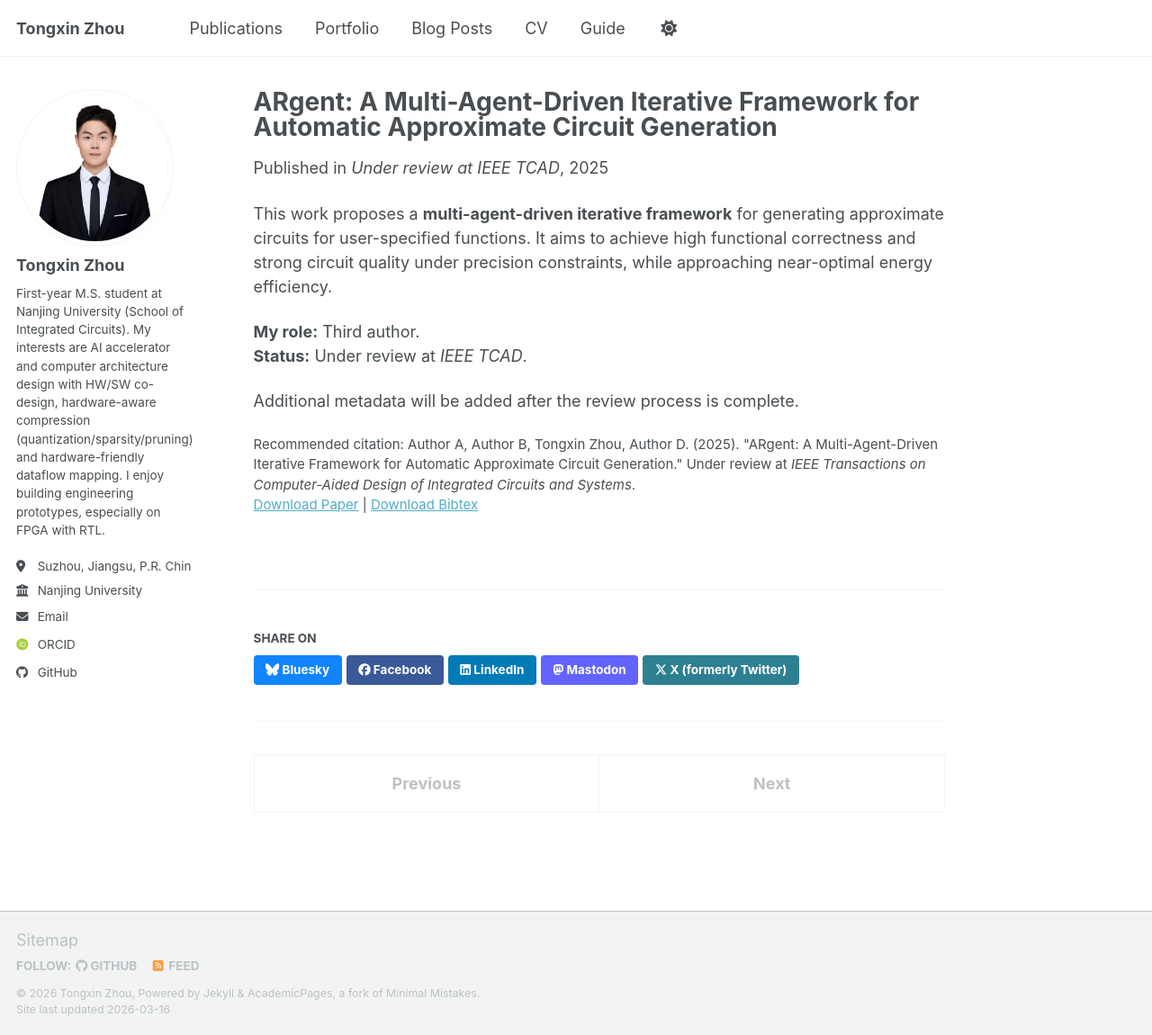
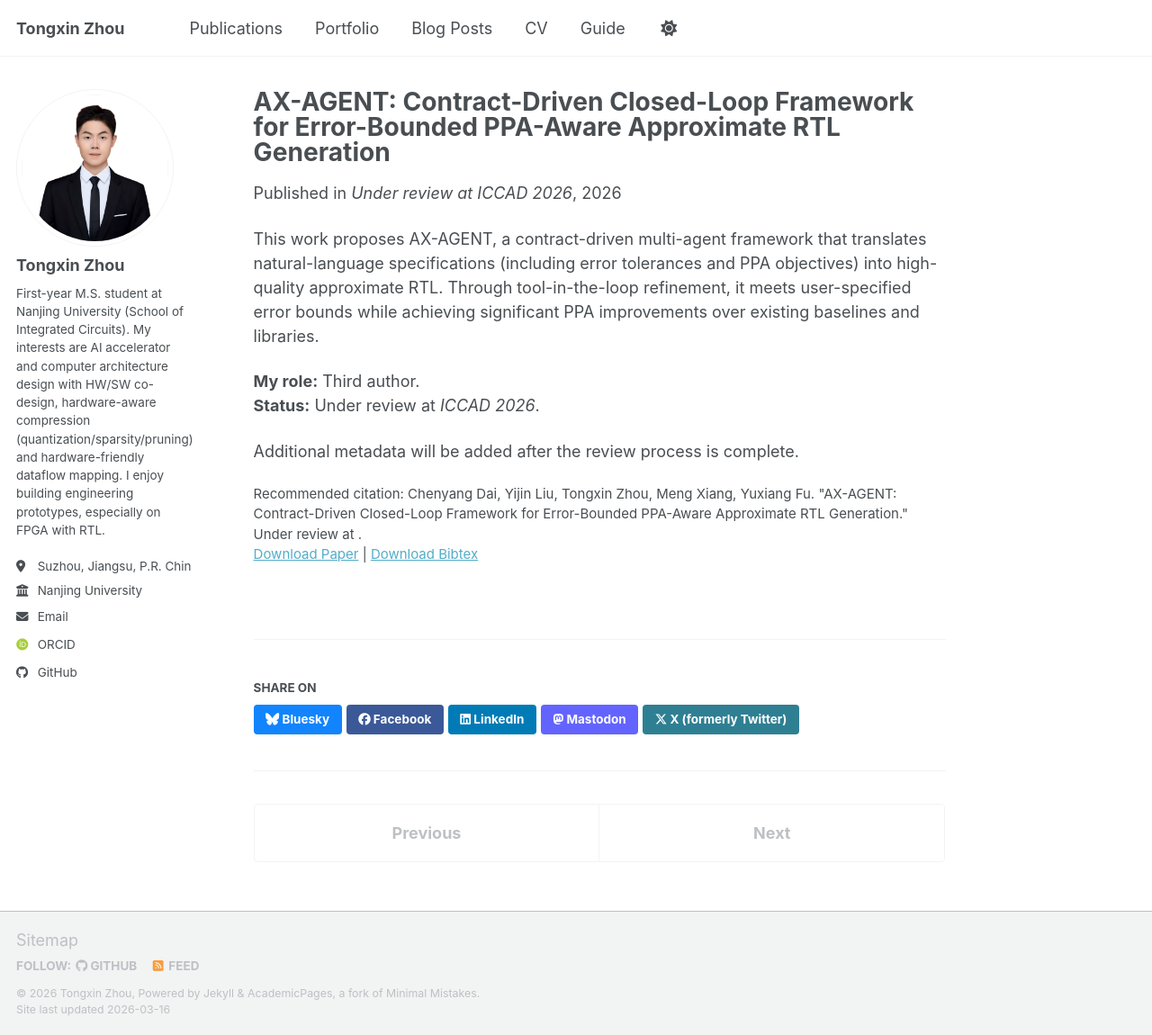
Before and after one commit to SyntonZhou/tongxinzhou.github.io, a Jekyll site: the page built from _publications/2025-12-01-argent-automatic-approximate-circuit-generation.md, in a window 1280 px wide and 1150 px high. Shown: the whole window at 90% size. Built offline with Jekyll 4.4.1, drawn with Linux system fonts in a browser that asks for light colours; some web fonts are replaced; a script bundle is joined from its source files by our own code; library files that are not in the unit come from our copies.

Commit message:
Update 2025-12-01-argent-automatic-approximate-circuit-generation.md

```diff
--- a/_publications/2025-12-01-argent-automatic-approximate-circuit-generation.md
+++ b/_publications/2025-12-01-argent-automatic-approximate-circuit-generation.md
@@ -1,19 +1,19 @@
 ---
-title: "ARgent: A Multi-Agent-Driven Iterative Framework for Automatic Approximate Circuit Generation"
+title: "AX-AGENT: Contract-Driven Closed-Loop Framework for Error-Bounded PPA-Aware Approximate RTL Generation"
 collection: publications
 category: manuscripts
-permalink: /publication/2025-12-01-argent-automatic-approximate-circuit-generation
-excerpt: "A multi-agent-driven framework for automatic approximate circuit generation under precision constraints."
-date: 2025-12-01
-venue: 'Under review at IEEE TCAD'
+permalink: /publication/2026-03-16-ax-agent-approximate-rtl-generation
+excerpt: "A contract-driven multi-agent closed-loop framework for error-bounded, PPA-aware approximate RTL generation from natural-language specifications."
+date: 2026-03-16
+venue: 'Under review at ICCAD 2026'
 paperurl: ''
 bibtexurl: ''
-citation: 'Author A, Author B, Tongxin Zhou, Author D. (2025). &quot;ARgent: A Multi-Agent-Driven Iterative Framework for Automatic Approximate Circuit Generation.&quot; Under review at <i>IEEE Transactions on Computer-Aided Design of Integrated Circuits and Systems</i>.'
+citation: 'Chenyang Dai, Yijin Liu, Tongxin Zhou, Meng Xiang, Yuxiang Fu. "AX-AGENT: Contract-Driven Closed-Loop Framework for Error-Bounded PPA-Aware Approximate RTL Generation." Under review at .'
 ---
 
-This work proposes a **multi-agent-driven iterative framework** for generating approximate circuits for user-specified functions. It aims to achieve high functional correctness and strong circuit quality under precision constraints, while approaching near-optimal energy efficiency.
+This work proposes AX-AGENT, a contract-driven multi-agent framework that translates natural-language specifications (including error tolerances and PPA objectives) into high-quality approximate RTL. Through tool-in-the-loop refinement, it meets user-specified error bounds while achieving significant PPA improvements over existing baselines and libraries.
 
 **My role:** Third author.
-**Status:** Under review at *IEEE TCAD*.
+**Status:** Under review at *ICCAD 2026*.
 
 Additional metadata will be added after the review process is complete.
```
